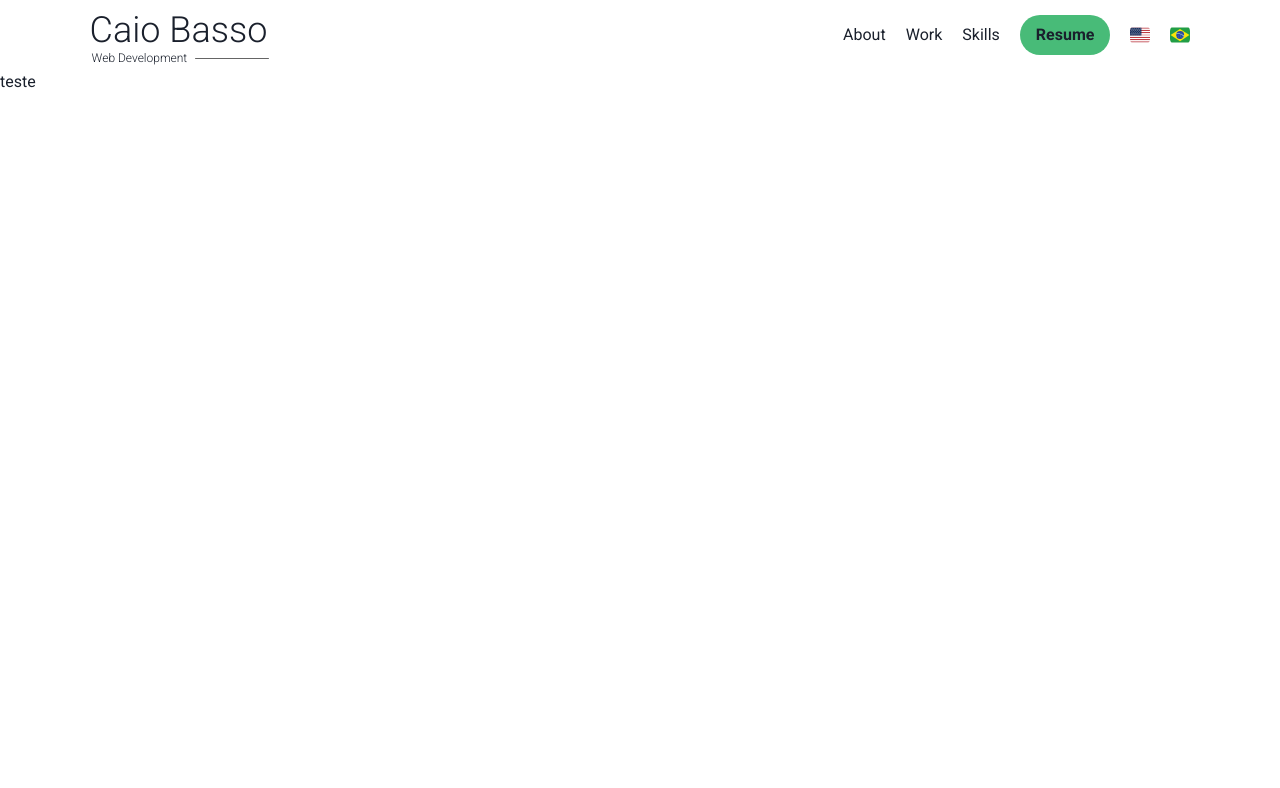
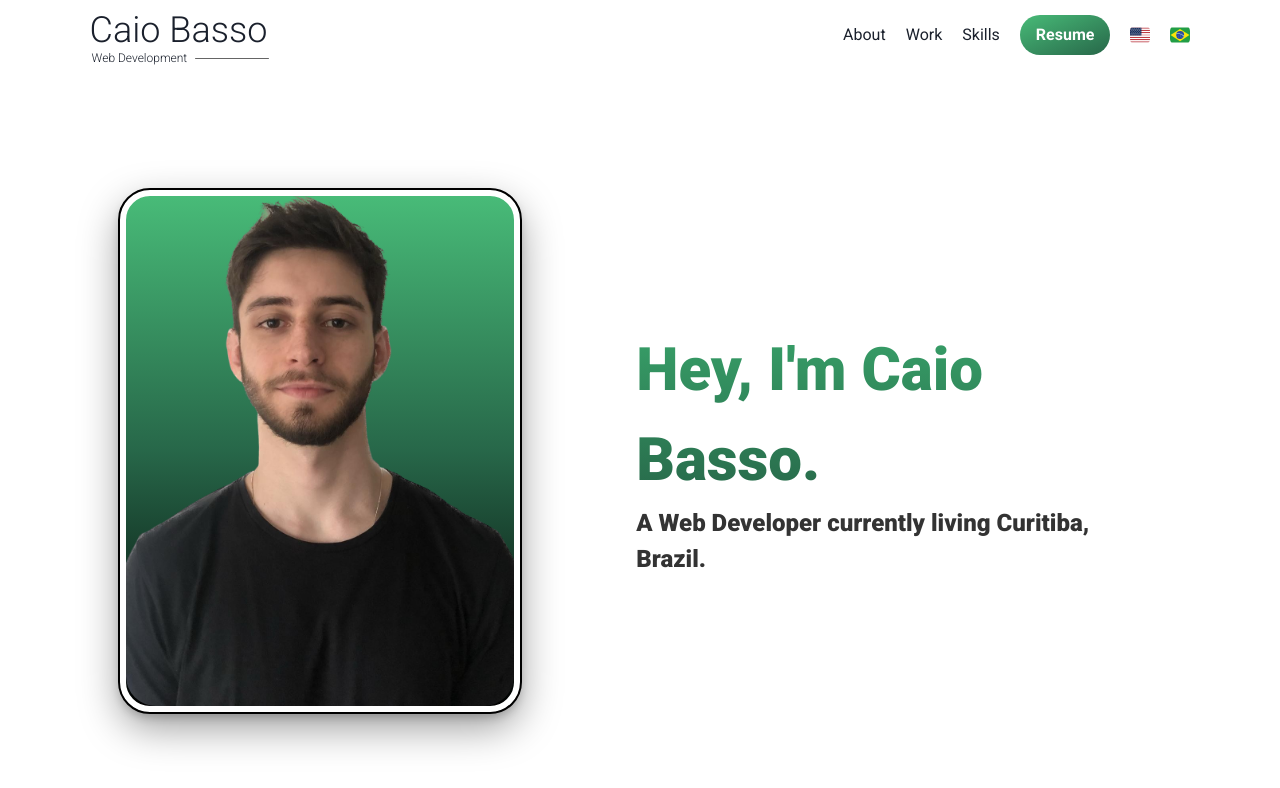
Before and after one commit to caio-basso/portfolio, a Next.js app: page / in a window 1280 px wide. Shown: the top 788 px of the page. Built offline with nearby package versions, Linux system fonts and the light colour scheme.

Commit message:
Adjusting colors and theme

```diff
--- a/assets/texts.json
+++ b/assets/texts.json
@@ -2,11 +2,13 @@
   "texts": [
     {
       "locale": "en-US",
-      "nav": ["About", "Work" ,"Skills", "Resume"]
+      "nav": ["About", "Work" ,"Skills", "Resume"],
+      "texts": ["Hey, I'm Caio Basso.", "A Web Developer currently living Curitiba, Brazil."]
     },
     {
       "locale": "pt-BR",
-      "nav": ["Sobre", "Experiência", "Competências", "Curriculo"]
+      "nav": ["Sobre", "Experiência", "Competências", "Curriculo"],
+      "texts": ["Olá, Sou Caio Basso", "Web Developer morando atualmente em Curitiba, Brasil."]
     }
   ]
 }
--- a/components/About/About.tsx
+++ b/components/About/About.tsx
@@ -1,5 +1,43 @@
-export default function About() {
+import { Box, Container, Text, Center, Image } from '@chakra-ui/react';
+import { PersonalPhoto } from '@/components/About/PersonalPhoto';
+import { PersonalText } from '@/components/About/PersonalText';
+
+interface AboutProps {
+    texts: string[];
+}
+
+export default function About({ texts }: AboutProps) {
     return (
-        <h1>teste</h1>
+        <>
+            <Box
+                w={'100vw'}
+                h={'100vh'}
+                px={'7vw'}
+                py={'15vh'}
+            >
+                {/* Mobile and Tablets*/}
+                <Box
+                    display={{ base: 'flex', lg: 'none' }}
+                    flexDirection={'column'}
+                    justifyContent={'center'}
+                    alignItems={'center'}
+                    textAlign={'center'}
+                >
+                    <PersonalText texts={texts}/>
+                    <PersonalPhoto />
+                </Box>
+
+                {/* Desktop */}
+                <Box
+                    display={{ base: 'none', lg: 'flex' }}
+                    justifyContent={'center'}
+                    alignItems={'center'}
+                    gap={'100px'}
+                >
+                    <PersonalPhoto />
+                    <PersonalText texts={texts}/>
+                </Box>
+            </Box>
+        </>
     )
 }
--- /dev/null
+++ b/components/About/PersonalPhoto.tsx
@@ -0,0 +1,47 @@
+import { Box, Image } from '@chakra-ui/react';
+
+export const PersonalPhoto = () => {
+    return (
+        <>
+            <Box
+                display={{ base: 'none', md: 'flex', lg: 'flex'}}
+                boxSize={'400px'}
+                borderColor={'white'}
+                borderWidth={'6px'}
+                borderRadius={'30px'}
+                h={'full'}
+                bgGradient={'linear(to-t, black ,green.700, green.400)'}
+                boxShadow={'dark-lg'}
+                outline={'solid 2px'}
+                outlineColor={'black'}
+                mt={{md: '40px', lg: '0px'}}
+            >
+                <Image
+                    alt={'Teste'}
+                    src={'/caio.png'}
+                    borderRadius={'30px'}
+                />
+            </Box>
+
+            <Box
+                display={{ base: 'flex', md: 'none', lg: 'none'}}
+                boxSize={'300px'}
+                borderColor={'white'}
+                borderWidth={'6px'}
+                borderRadius={'30px'}
+                h={'full'}
+                bgGradient={'linear(to-t, black ,green.700, green.400)'}
+                boxShadow={'dark-lg'}
+                outline={'solid 2px'}
+                outlineColor={'black'}
+                mt={'40px'}
+            >
+                <Image
+                    alt={'Teste'}
+                    src={'/caio.png'}
+                    borderRadius={'30px'}
+                />
+            </Box>
+        </>
+    )
+}
--- /dev/null
+++ b/components/About/PersonalText.tsx
@@ -0,0 +1,28 @@
+import { Text, Container } from '@chakra-ui/react';
+
+interface AboutProps {
+    texts: string[];
+}
+
+export const PersonalText = ({texts}: AboutProps) => {
+    return (
+        <Container mx={'0px'}>
+            <Text
+                bgGradient='linear(to-t, green.700, green.500)'
+                bgClip='text'
+                fontSize='6xl'
+                fontWeight='extrabold'
+            >
+                {texts[0]}
+            </Text>
+            <Text
+                bg='dark.800'
+                bgClip='text'
+                fontSize='2xl'
+                fontWeight='extrabold'
+            >
+                {texts[1]}
+            </Text>
+        </Container>
+    )
+}
--- a/components/Navbar/DesktopNav.tsx
+++ b/components/Navbar/DesktopNav.tsx
@@ -44,9 +44,10 @@ export const DesktopNav = ({ nav }: NavProps) => {
             <Button
                 variant={'solid'}
                 borderRadius={'20px'}
-                bg={'green.400'}
+                bgGradient={'linear(to-tl, green.700, green.400)'}
+                color={'white'}
                 _hover={{
-                    bg: 'green.200',
+                    bgGradient: 'linear(to-tl, green.600, green.300)',
                     textDecoration: 'underline',
                 }}
             >
--- a/pages/index.tsx
+++ b/pages/index.tsx
@@ -18,7 +18,7 @@ export default function Home() {
             {textsJson.texts.filter(text => text.locale === locale).map(filteredText => (
                 <div key={filteredText.locale}>
                     <Navbar nav={filteredText.nav}/>
-                    <About />
+                    <About texts={filteredText.texts}/>
                 </div>
             ))}
         </div>
```
Also changed, not shown: public/caio.png (added).
